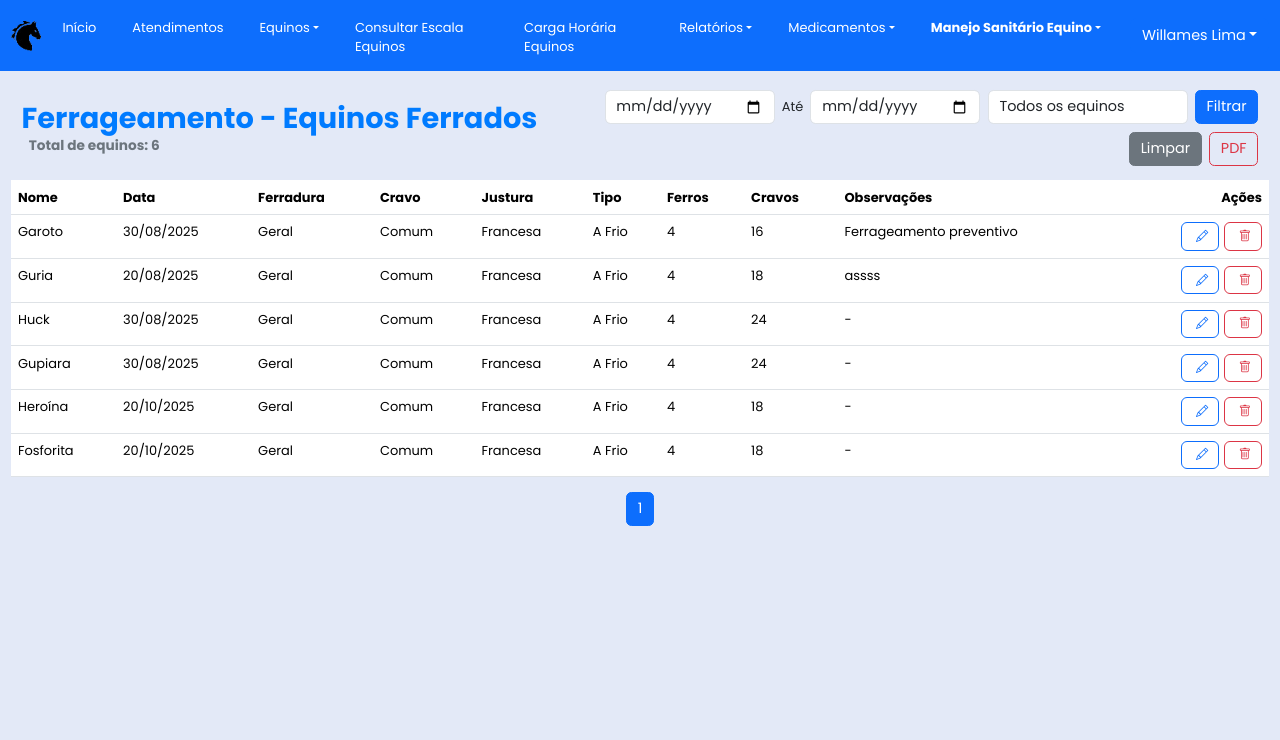
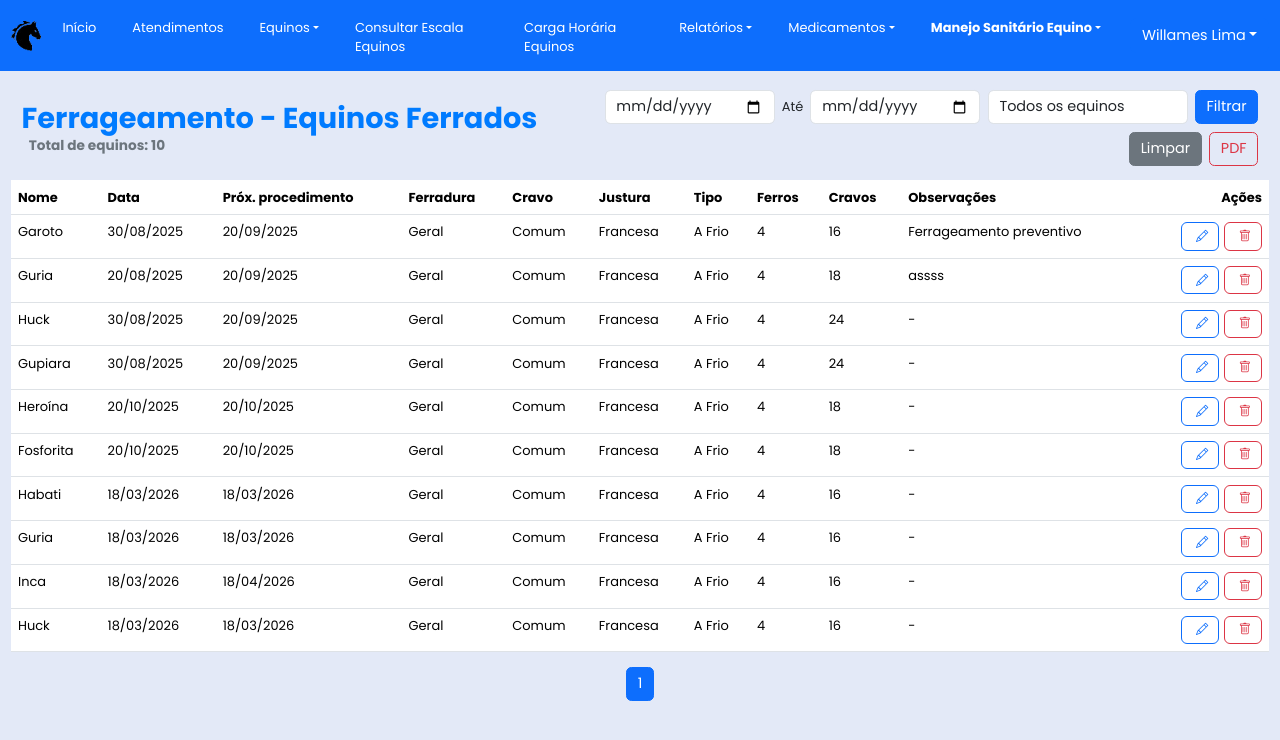
Before and after one commit to WillamesLima01/RPMont_Sistema, a React (Vite) app in the folder rpmont-web/: page /ferrageamento-equino in a window 1280 px wide. Shown: the top 740 px of the page. Built offline with nearby package versions, Linux system fonts and the light colour scheme; data requests are answered from the project's data file.

Commit message:
falta atualiza a parte de relatório de equino. colocar a medicação usada

```diff
--- a/rpmont-web/src/components/botoes/BotaoAcaoRows.css
+++ b/rpmont-web/src/components/botoes/BotaoAcaoRows.css
@@ -78,7 +78,7 @@
   background-color: #dc3545 !important;
   border-color: #dc3545 !important;
   color: #fff !important;
-  animation: btnPulse 1.2s ease-in-out infinite;
+  animation: btnPulse 1.25s ease-in-out infinite;
 }
 
 @keyframes btnPulse {
--- a/rpmont-web/src/components/modal/ModalVacinacao.jsx
+++ b/rpmont-web/src/components/modal/ModalVacinacao.jsx
@@ -113,8 +113,8 @@ const ModalVacinacao = ({ open, onClose, equino, dadosEditar = null }) => {
           </Typography>
 
           <div className="mb-3">
-            <Typography variant="subtitle1"><strong>Nome:</strong> {equino?.name}</Typography>
-            <Typography variant="subtitle1"><strong>Registro:</strong> {equino?.numeroRegistro}</Typography>
+            <Typography variant="subtitle1"><strong>Nome:</strong> {equino?.nome}</Typography>
+            <Typography variant="subtitle1"><strong>Registro:</strong> {equino?.registro}</Typography>
             <Typography variant="subtitle1"><strong>Raça:</strong> {equino?.raca}</Typography>
           </div>
 
--- a/rpmont-web/src/components/modal/ModalVermifugacao.jsx
+++ b/rpmont-web/src/components/modal/ModalVermifugacao.jsx
@@ -126,8 +126,8 @@ const ModalVermifugacao = ({ open, onClose, equino, dadosEditar = null }) => {
           </Typography>
 
           <div className="mb-3">
-            <Typography variant="subtitle1"><strong>Nome:</strong> {equino?.name}</Typography>
-            <Typography variant="subtitle1"><strong>Registro:</strong> {equino?.numeroRegistro}</Typography>
+            <Typography variant="subtitle1"><strong>Nome:</strong> {equino?.nome}</Typography>
+            <Typography variant="subtitle1"><strong>Registro:</strong> {equino?.registro}</Typography>
             <Typography variant="subtitle1"><strong>Raça:</strong> {equino?.raca}</Typography>
           </div>
 
--- a/rpmont-web/src/pages/veterinaria/VeterinariaEquinoList.jsx
+++ b/rpmont-web/src/pages/veterinaria/VeterinariaEquinoList.jsx
@@ -53,12 +53,17 @@ const formatarSituacao = (situacao) => {
 /* ===== Helpers ===== */
 const diasAte = (iso) => {
   if (!iso) return Number.POSITIVE_INFINITY;
+
+  const somenteData = String(iso).slice(0, 10);
+  const [ano, mes, dia] = somenteData.split('-').map(Number);
+
+  if (!ano || !mes || !dia) return Number.POSITIVE_INFINITY;
+
   const MS_DIA = 24 * 60 * 60 * 1000;
-  const alvo = new Date(iso);
-  if (isNaN(alvo)) return Number.POSITIVE_INFINITY;
-  const alvoLocal = new Date(alvo.getFullYear(), alvo.getMonth(), alvo.getDate());
+  const alvoLocal = new Date(ano, mes - 1, dia);
   const hoje = new Date();
   const hojeLocal = new Date(hoje.getFullYear(), hoje.getMonth(), hoje.getDate());
+
   return Math.floor((alvoLocal.getTime() - hojeLocal.getTime()) / MS_DIA);
 };
 
@@ -69,37 +74,60 @@ const estaNosProximos15Dias = (proximaISO) => {
 
 const proximaPorEquino = (lista, getId, intervaloDias) => {
   const m = new Map();
+
   const hoje = new Date();
-  const hojeLocal = new Date(hoje.getFullYear(), hoje.getMonth(), hoje.getDate()).getTime();
+  const hojeLocal = new Date(
+    hoje.getFullYear(),
+    hoje.getMonth(),
+    hoje.getDate()
+  ).getTime();
 
   for (const item of lista || []) {
-    const id = String(getId(item));
-    if (!id) continue;
+    const idBruto = getId(item);
+    if (idBruto === null || idBruto === undefined || idBruto === '') continue;
+
+    const id = String(idBruto);
 
     let iso = item.dataProximoProcedimento || item.proximaData;
+
     if (!iso && item.data && intervaloDias) {
-      const base = new Date(item.data);
-      if (!isNaN(base)) {
+      const baseStr = String(item.data).slice(0, 10);
+      const [anoBase, mesBase, diaBase] = baseStr.split('-').map(Number);
+
+      if (anoBase && mesBase && diaBase) {
+        const base = new Date(anoBase, mesBase - 1, diaBase);
         const calc = new Date(base.getTime() + intervaloDias * 24 * 60 * 60 * 1000);
-        iso = calc.toISOString();
+        const yyyy = calc.getFullYear();
+        const mm = String(calc.getMonth() + 1).padStart(2, '0');
+        const dd = String(calc.getDate()).padStart(2, '0');
+        iso = `${yyyy}-${mm}-${dd}`;
       }
     }
+
     if (!iso) continue;
 
-    const alvo = new Date(iso);
-    if (isNaN(alvo)) continue;
-    const alvoLocal = new Date(alvo.getFullYear(), alvo.getMonth(), alvo.getDate()).getTime();
+    const somenteData = String(iso).slice(0, 10);
+    const [ano, mes, dia] = somenteData.split('-').map(Number);
+    if (!ano || !mes || !dia) continue;
+
+    const alvoLocal = new Date(ano, mes - 1, dia).getTime();
     if (alvoLocal < hojeLocal) continue;
 
     const atualISO = m.get(id);
+
     if (!atualISO) {
-      m.set(id, iso);
+      m.set(id, somenteData);
     } else {
-      const atual = new Date(atualISO);
-      const atualLocal = new Date(atual.getFullYear(), atual.getMonth(), atual.getDate()).getTime();
-      if (alvoLocal < atualLocal) m.set(id, iso);
+      const atualData = String(atualISO).slice(0, 10);
+      const [anoAtual, mesAtual, diaAtual] = atualData.split('-').map(Number);
+      const atualLocal = new Date(anoAtual, mesAtual - 1, diaAtual).getTime();
+
+      if (alvoLocal < atualLocal) {
+        m.set(id, somenteData);
+      }
     }
   }
+
   return m;
 };
 
@@ -210,13 +238,24 @@ const VeterinariaEquinoList = () => {
         const toaletes = (toa.status === 'fulfilled' ? toa.value.data : []) || [];
         const ferrageamentos = (fer.status === 'fulfilled' ? fer.value.data : []) || [];
 
-        const proxVac = proximaPorEquino(vacinacoes, (v) => v.id_Eq, INTERVALOS.vacinacaoDias);
-        const proxVer = proximaPorEquino(vermifugacoes, (v) => v.equinoId, INTERVALOS.vermifugacaoDias);
+        const proxVac = proximaPorEquino(
+          vacinacoes,
+          (v) => v.id_Eq ?? v.equinoId ?? v.idEquino,
+          INTERVALOS.vacinacaoDias
+        );
+
+        const proxVer = proximaPorEquino(
+          vermifugacoes,
+          (v) => v.equinoId ?? v.idEquino ?? v.id_Eq,
+          INTERVALOS.vermifugacaoDias
+        );
+
         const proxToa = proximaPorEquino(
           toaletes,
           (t) => t.equinoId ?? t.idEquino ?? t.id_Eq,
           INTERVALOS.toaleteDias
         );
+
         const proxFer = proximaPorEquino(
           ferrageamentos,
           (f) => f.equinoId ?? f.idEquino ?? f.id_Eq,
--- a/rpmont-web/src/pages/veterinaria/VeterinariaFerrageamentoEquinoForm.jsx
+++ b/rpmont-web/src/pages/veterinaria/VeterinariaFerrageamentoEquinoForm.jsx
@@ -133,7 +133,7 @@ const VeterinariaFerrageamentoEquinoForm = () => {
           return base;
         });
 
-        const equinoRes = await axios.get(`/equinos/${dados.equinoId}`);
+        const equinoRes = await axios.get(`/equino/${dados.equinoId}`);
         setEquino(equinoRes.data);
       } catch (error) {
         console.error('Erro ao buscar dados:', error);
--- a/rpmont-web/src/pages/veterinaria/VeterinariaFerrageamentoEquinoList.jsx
+++ b/rpmont-web/src/pages/veterinaria/VeterinariaFerrageamentoEquinoList.jsx
@@ -160,7 +160,7 @@ const VeterinariaFerrageamentoEquinoList = () => {
             const equino = equinos.find(eq => eq.id === toalete.equinoId);
             return (
               <tr key={toalete.id}>
-                <td>{equino?.name || '-'}</td>
+                <td>{equino?.nome || '-'}</td>
                 <td>{toalete.tosa ? 'Sim' : 'Não'}</td>
                 <td>{toalete.banho ? 'Sim' : 'Não'}</td>
                 <td>{toalete.limpezaOuvidos ? 'Sim' : 'Não'}</td>
--- a/rpmont-web/src/pages/veterinaria/VeterinariaFerrageamentoFerrarList.jsx
+++ b/rpmont-web/src/pages/veterinaria/VeterinariaFerrageamentoFerrarList.jsx
@@ -8,6 +8,12 @@ import autoTable from 'jspdf-autotable';
 import CabecalhoEquinos from '../../components/cabecalhoEquinoList/CabecalhoEquinos.jsx';
 import ModalGenerico from '../../components/modal/ModalGenerico.jsx';
 import BotaoAcaoRows from '../../components/botoes/BotaoAcaoRows.jsx';
+import dayjs from 'dayjs';
+import isSameOrBefore from 'dayjs/plugin/isSameOrBefore';
+import customParseFormat from 'dayjs/plugin/customParseFormat';
+
+dayjs.extend(isSameOrBefore);
+dayjs.extend(customParseFormat);
 
 const VeterinariaFerrageamentoFerrarList = () => {
   const [equinos, setEquinos] = useState([]);
@@ -22,32 +28,83 @@ const VeterinariaFerrageamentoFerrarList = () => {
   const [itemSelecionado, setItemSelecionado] = useState(null);
   const [botoes, setBotoes] = useState(['editar', 'excluir']);
 
+  const HOJE = dayjs().startOf('day');
+  const LIMITE_ALERTA = HOJE.add(10, 'day');
+
+  const parseDataSemFuso = (valor) => {
+    if (!valor) return null;
+
+    const somenteData = String(valor).slice(0, 10);
+    const dt = dayjs(somenteData, 'YYYY-MM-DD', true);
+
+    return dt.isValid() ? dt.startOf('day') : null;
+  };
+
+  const formatarData = (valor) => {
+    const dt = parseDataSemFuso(valor);
+    return dt ? dt.format('DD/MM/YYYY') : '-';
+  };
+
+  const proximaDataDe = (item) => {
+    return parseDataSemFuso(item?.dataProximoProcedimento);
+  };
+
+  const estaProximoDoVencimento = (item) => {
+    const prox = proximaDataDe(item);
+    if (!prox) return false;
+
+    return prox.isSame(HOJE, 'day') || (
+      prox.isAfter(HOJE) && prox.isSameOrBefore(LIMITE_ALERTA, 'day')
+    );
+  };
+
   useEffect(() => {
     const carregarDados = async () => {
+      try {
         const [eqRes, ferrarRes] = await Promise.all([
           axios.get('/equino'),
           axios.get('/ferrageamentoEquino'),
         ]);
-    setEquinos(eqRes.data);
-    setFerrageamentos(ferrarRes.data);
-    setResultado(ferrarRes.data);
+
+        setEquinos(eqRes.data || []);
+        setFerrageamentos(ferrarRes.data || []);
+        setResultado(ferrarRes.data || []);
         setBotoes(['editar', 'excluir']);
+      } catch (error) {
+        console.error('Erro ao carregar dados de ferrageamento:', error);
+      }
     };
+
     carregarDados();
   }, []);
-
-  const formatarData = (iso) =>
-    new Date(iso).toLocaleDateString('pt-BR', { timeZone: 'UTC' });
 
   const startIndex = (currentPage - 1) * itemsPerPage;
   const itensPaginados = resultado.slice(startIndex, startIndex + itemsPerPage);
   const totalPages = Math.ceil(resultado.length / itemsPerPage);
 
   const filtrar = () => {
-    let filtrados = ferrageamentos;
-    if (filtroNome) filtrados = filtrados.filter(a => a.equinoId === filtroNome);
-    if (filtroInicio) filtrados = filtrados.filter(a => new Date(a.data) >= new Date(filtroInicio + 'T00:00:00'));
-    if (filtroFim) filtrados = filtrados.filter(a => new Date(a.data) <= new Date(filtroFim + 'T23:59:59'));
+    let filtrados = [...ferrageamentos];
+
+    if (filtroNome) {
+      filtrados = filtrados.filter(a => String(a.equinoId) === String(filtroNome));
+    }
+
+    if (filtroInicio) {
+      const inicio = dayjs(filtroInicio).startOf('day');
+      filtrados = filtrados.filter(a => {
+        const dataItem = parseDataSemFuso(a.data);
+        return dataItem && (dataItem.isSame(inicio, 'day') || dataItem.isAfter(inicio));
+      });
+    }
+
+    if (filtroFim) {
+      const fim = dayjs(filtroFim).endOf('day');
+      filtrados = filtrados.filter(a => {
+        const dataItem = parseDataSemFuso(a.data);
+        return dataItem && (dataItem.isSame(fim, 'day') || dataItem.isBefore(fim));
+      });
+    }
+
     setResultado(filtrados);
     setCurrentPage(1);
   };
@@ -66,17 +123,18 @@ const VeterinariaFerrageamentoFerrarList = () => {
     doc.text('Relatório de Ferrageamento - Ferrar', 14, 15);
 
     const dadosTabela = resultado.map((f, i) => {
-      const equino = equinos.find(eq => eq.id === f.equinoId);
+      const equino = equinos.find(eq => String(eq.id) === String(f.equinoId));
       return [
         i + 1,
-        equino?.name || '-',
+        equino?.nome || '-',
         formatarData(f.data),
-        f.tipoFerradura,
-        f.tipoCravo,
-        f.tipoJustura,
-        f.tipoFerrageamento,
-        f.ferros,
-        f.cravos,
+        formatarData(f.dataProximoProcedimento),
+        f.tipoFerradura || '-',
+        f.tipoCravo || '-',
+        f.tipoJustura || '-',
+        f.tipoFerrageamento || '-',
+        f.ferros ?? '-',
+        f.cravos ?? '-',
         f.observacoes || '-',
       ];
     });
@@ -84,15 +142,24 @@ const VeterinariaFerrageamentoFerrarList = () => {
     autoTable(doc, {
       startY: 25,
       head: [[
-        '#', 'Nome', 'Data', 'Ferradura', 'Cravo', 'Justura',
-        'Tipo', 'Ferros', 'Cravos', 'Obs.'
+        '#',
+        'Nome',
+        'Data',
+        'Próx. procedimento',
+        'Ferradura',
+        'Cravo',
+        'Justura',
+        'Tipo',
+        'Ferros',
+        'Cravos',
+        'Obs.'
       ]],
       body: dadosTabela,
       styles: { fontSize: 8 },
       headStyles: { fillColor: [52, 152, 219] }
     });
 
-    doc.save('relatorio_ferrageamento.pdf');
+    doc.save('relatorio_ferrageamento_ferrar.pdf');
   };
 
   const confirmarExclusao = (item) => {
@@ -114,9 +181,10 @@ const VeterinariaFerrageamentoFerrarList = () => {
         setFerrageamentos(atualizados);
         setResultado(atualizados);
         setModalExcluirAberto(false);
+        setItemSelecionado(null);
       })
       .catch(error => {
-        console.error("Erro ao excluir ferrageamento:", error);
+        console.error('Erro ao excluir ferrageamento:', error);
       });
   };
 
@@ -147,6 +215,7 @@ const VeterinariaFerrageamentoFerrarList = () => {
           <tr>
             <th>Nome</th>
             <th>Data</th>
+            <th>Próx. procedimento</th>
             <th>Ferradura</th>
             <th>Cravo</th>
             <th>Justura</th>
@@ -159,19 +228,23 @@ const VeterinariaFerrageamentoFerrarList = () => {
         </thead>
         <tbody>
           {itensPaginados.map((item) => {
-            const equino = equinos.find(eq => eq.id === item.equinoId);
+            const equino = equinos.find(eq => String(eq.id) === String(item.equinoId));
+            const proximoDoVencimento = estaProximoDoVencimento(item);
+            const estiloAlerta = proximoDoVencimento ? { backgroundColor: '#f8d7da' } : {};
+
             return (
               <tr key={item.id}>
-                <td>{equino?.nome || '-'}</td>
-                <td>{formatarData(item.data)}</td>
-                <td>{item.tipoFerradura}</td>
-                <td>{item.tipoCravo}</td>
-                <td>{item.tipoJustura}</td>
-                <td>{item.tipoFerrageamento}</td>
-                <td>{item.ferros}</td>
-                <td>{item.cravos}</td>
-                <td>{item.observacoes || '-'}</td>
-                <td className="text-end">
+                <td style={estiloAlerta}>{equino?.nome || '-'}</td>
+                <td style={estiloAlerta}>{formatarData(item.data)}</td>
+                <td style={estiloAlerta}>{formatarData(item.dataProximoProcedimento)}</td>
+                <td style={estiloAlerta}>{item.tipoFerradura || '-'}</td>
+                <td style={estiloAlerta}>{item.tipoCravo || '-'}</td>
+                <td style={estiloAlerta}>{item.tipoJustura || '-'}</td>
+                <td style={estiloAlerta}>{item.tipoFerrageamento || '-'}</td>
+                <td style={estiloAlerta}>{item.ferros ?? '-'}</td>
+                <td style={estiloAlerta}>{item.cravos ?? '-'}</td>
+                <td style={estiloAlerta}>{item.observacoes || '-'}</td>
+                <td className="text-end" style={estiloAlerta}>
                   <div className="d-flex justify-content-end">
                     {botoes.includes('editar') && (
                       <BotaoAcaoRows
@@ -181,6 +254,7 @@ const VeterinariaFerrageamentoFerrarList = () => {
                         icone="bi-pencil"
                       />
                     )}
+
                     {botoes.includes('excluir') && (
                       <BotaoAcaoRows
                         tipo="button"
@@ -202,8 +276,14 @@ const VeterinariaFerrageamentoFerrarList = () => {
         <nav>
           <ul className="pagination">
             {[...Array(totalPages)].map((_, index) => (
-              <li key={index} className={`page-item ${currentPage === index + 1 ? 'active' : ''}`}>
-                <button className="page-link" onClick={() => setCurrentPage(index + 1)}>
+              <li
+                key={index}
+                className={`page-item ${currentPage === index + 1 ? 'active' : ''}`}
+              >
+                <button
+                  className="page-link"
+                  onClick={() => setCurrentPage(index + 1)}
+                >
                   {index + 1}
                 </button>
               </li>
@@ -215,15 +295,19 @@ const VeterinariaFerrageamentoFerrarList = () => {
       <ModalGenerico
         open={modalExcluirAberto}
         onClose={cancelarExclusao}
-        tipo='confirmacao'
-        tamanho='medio'
-        icone={<FaExclamationTriangle size={40} color='#f39c12' />}
-        titulo='Confirmar Exclusão'
-        subtitulo={`Deseja realmente excluir o procedimento do equino "${equinos.find(eq => eq.id === itemSelecionado?.equinoId)?.name}"?`}
+        tipo="confirmacao"
+        tamanho="medio"
+        icone={<FaExclamationTriangle size={40} color="#f39c12" />}
+        titulo="Confirmar Exclusão"
+        subtitulo={`Deseja realmente excluir o procedimento do equino "${equinos.find(eq => String(eq.id) === String(itemSelecionado?.equinoId))?.nome || ''}"?`}
       >
-        <div className='d-flex justify-content-center gap-3 mt-4'>
-          <button className='btn btn-outline-secondary' onClick={cancelarExclusao}>Cancelar</button>
-          <button className='btn btn-danger' onClick={excluirItemSelecionado} data-modal-focus>Excluir</button>
+        <div className="d-flex justify-content-center gap-3 mt-4">
+          <button className="btn btn-outline-secondary" onClick={cancelarExclusao}>
+            Cancelar
+          </button>
+          <button className="btn btn-danger" onClick={excluirItemSelecionado} data-modal-focus>
+            Excluir
+          </button>
         </div>
       </ModalGenerico>
     </div>
--- a/rpmont-web/src/pages/veterinaria/VeterinariaToaleteForm.jsx
+++ b/rpmont-web/src/pages/veterinaria/VeterinariaToaleteForm.jsx
@@ -52,14 +52,14 @@ const VeterinariaToaleteForm = () => {
             observacoes: resToalete.data.observacoes || ''
           });
 
-          const resEquino = await axios.get(`/equinos/${resToalete.data.equinoId}`);
+          const resEquino = await axios.get(`/equino/${resToalete.data.equinoId}`);
           setEquino(resEquino.data);
           return;
         }
       } catch {
         // Não encontrou toalete, tentar carregar equino novo
         try {
-          const resEquino = await axios.get(`/equinos/${id}`);
+          const resEquino = await axios.get(`/equino/${id}`);
           setEquino(resEquino.data);
           setFormData(prev => ({ ...prev, equinoId: id }));
         } catch (error) {
@@ -115,12 +115,12 @@ const VeterinariaToaleteForm = () => {
                 <i className="bi bi-horse me-2"></i> Dados do Equino
                 </h5>
                 <div className="d-flex justify-content-between flex-wrap">
-                <p className="mb-1 me-4"><strong>Nome:</strong> {equino.name}</p>
+                <p className="mb-1 me-4"><strong>Nome:</strong> {equino.nome}</p>
                 <p className="mb-1 me-4"><strong>Raça:</strong> {equino.raca}</p>
-                <p className="mb-1 me-4"><strong>Registro:</strong> {equino.numeroRegistro}</p>
+                <p className="mb-1 me-4"><strong>Registro:</strong> {equino.registro}</p>
                 <p className="mb-1 me-4"><strong>Pelagem:</strong> {equino.pelagem}</p>
                 <p className="mb-1 me-4"><strong>Sexo:</strong> {equino.sexo}</p>
-                <p className="mb-1 me-4"><strong>Unidade:</strong> {equino.unidade}</p>
+                <p className="mb-1 me-4"><strong>Unidade:</strong> {equino.local}</p>
                 </div>
             </div>
         )}
--- a/rpmont-web/src/pages/veterinaria/VeterinariaToaleteList.jsx
+++ b/rpmont-web/src/pages/veterinaria/VeterinariaToaleteList.jsx
@@ -25,7 +25,7 @@ const VeterinariaToaleteList = () => {
   useEffect(() => {
     const carregarDados = async () => {
       const [eqRes, toRes] = await Promise.all([
-        axios.get('/equinos'),
+        axios.get('/equino'),
         axios.get('/toaletes')
       ]);
       setEquinos(eqRes.data);
@@ -160,7 +160,7 @@ const VeterinariaToaleteList = () => {
             const equino = equinos.find(eq => eq.id === toalete.equinoId);
             return (
               <tr key={toalete.id}>
-                <td>{equino?.name || '-'}</td>
+                <td>{equino?.nome || '-'}</td>
                 <td>{toalete.tosa ? 'Sim' : 'Não'}</td>
                 <td>{toalete.banho ? 'Sim' : 'Não'}</td>
                 <td>{toalete.limpezaOuvidos ? 'Sim' : 'Não'}</td>
--- a/rpmont-web/src/pages/veterinaria/VeterinariaVacinacaoList.jsx
+++ b/rpmont-web/src/pages/veterinaria/VeterinariaVacinacaoList.jsx
@@ -33,10 +33,14 @@ const HOJE = dayjs().startOf('day');
 const LIMITE = HOJE.add(15, 'day');
 
 const proximaDataDe = (item) => {
-  // agora priorizamos o campo que você já salva
   const d = item?.dataProximoProcedimento || item?.proximaData || item?.data;
-  const dt = d ? dayjs(d).startOf('day') : null;
-  return dt?.isValid() ? dt : null;
+  if (!d) return null;
+
+  // pega só a parte da data e ignora horário/fuso
+  const somenteData = String(d).slice(0, 10); // ex: 2026-03-18
+  const dt = dayjs(somenteData, 'YYYY-MM-DD', true);
+
+  return dt.isValid() ? dt.startOf('day') : null;
 };
 
 const estaDentroDe15Dias = (item) => {
@@ -49,7 +53,7 @@ const estaDentroDe15Dias = (item) => {
   useEffect(() => {
     const carregarDados = async () => {
       const [eqRes, vacRes] = await Promise.all([
-        axios.get('/equinos'),
+        axios.get('/equino'),
         axios.get('/vacinacoes')
       ]);
       setEquinos(eqRes.data);
@@ -93,7 +97,7 @@ const estaDentroDe15Dias = (item) => {
       const equino = equinos.find(eq => eq.id === v.id_Eq);
       return [
         i + 1,
-        equino?.name || '-',
+        equino?.nome || '-',
         formatarData(v.data),
         v.nomeVacina || '-',
         v.observacao || '-'
@@ -174,7 +178,7 @@ const estaDentroDe15Dias = (item) => {
             const dentro15 = estaDentroDe15Dias(item);
             return (
               <tr key={item.id} className={dentro15 ? 'table-danger' : ''}>
-                <td>{equino?.name || '-'}</td>
+                <td>{equino?.nome || '-'}</td>
                 <td>{item.nomeVacina}</td>
                 <td>{formatarData(item.dataProximoProcedimento)}</td>
                 <td>{item.observacao || '-'}</td>
--- a/rpmont-web/src/pages/veterinaria/VeterinariaVermefugacaoList.jsx
+++ b/rpmont-web/src/pages/veterinaria/VeterinariaVermefugacaoList.jsx
@@ -48,7 +48,7 @@ const VeterinariaVermifugacaoList = () => {
   useEffect(() => {
     const carregarDados = async () => {
       const [eqRes, vermRes] = await Promise.all([
-        axios.get('/equinos'),
+        axios.get('/equino'),
         axios.get('/vermifugacoes')
       ]);
       setEquinos(eqRes.data);
@@ -92,7 +92,7 @@ const VeterinariaVermifugacaoList = () => {
       const equino = equinos.find(eq => eq.id === v.equinoId);
       return [
         i + 1,
-        equino?.name || '-',
+        equino?.nome || '-',
         formatarData(v.data),
         v.vermifugo || '-',
         v.observacao || '-'
@@ -173,7 +173,7 @@ const VeterinariaVermifugacaoList = () => {
             const dentro15 = estaDentroDe15Dias(item);
             return (
               <tr key={item.id} className={dentro15 ? 'table-danger' : ''}>
-                <td>{equino?.name || '-'}</td>
+                <td>{equino?.nome || '-'}</td>
                 <td>{item.vermifugo}</td>
                 <td>{formatarData(item.dataProximoProcedimento)}</td>
                 <td>{item.observacao || '-'}</td>
```
Also changed, not shown: rpmont-web/data/db.json. Lines whose indentation alone changed are shown as unchanged.
